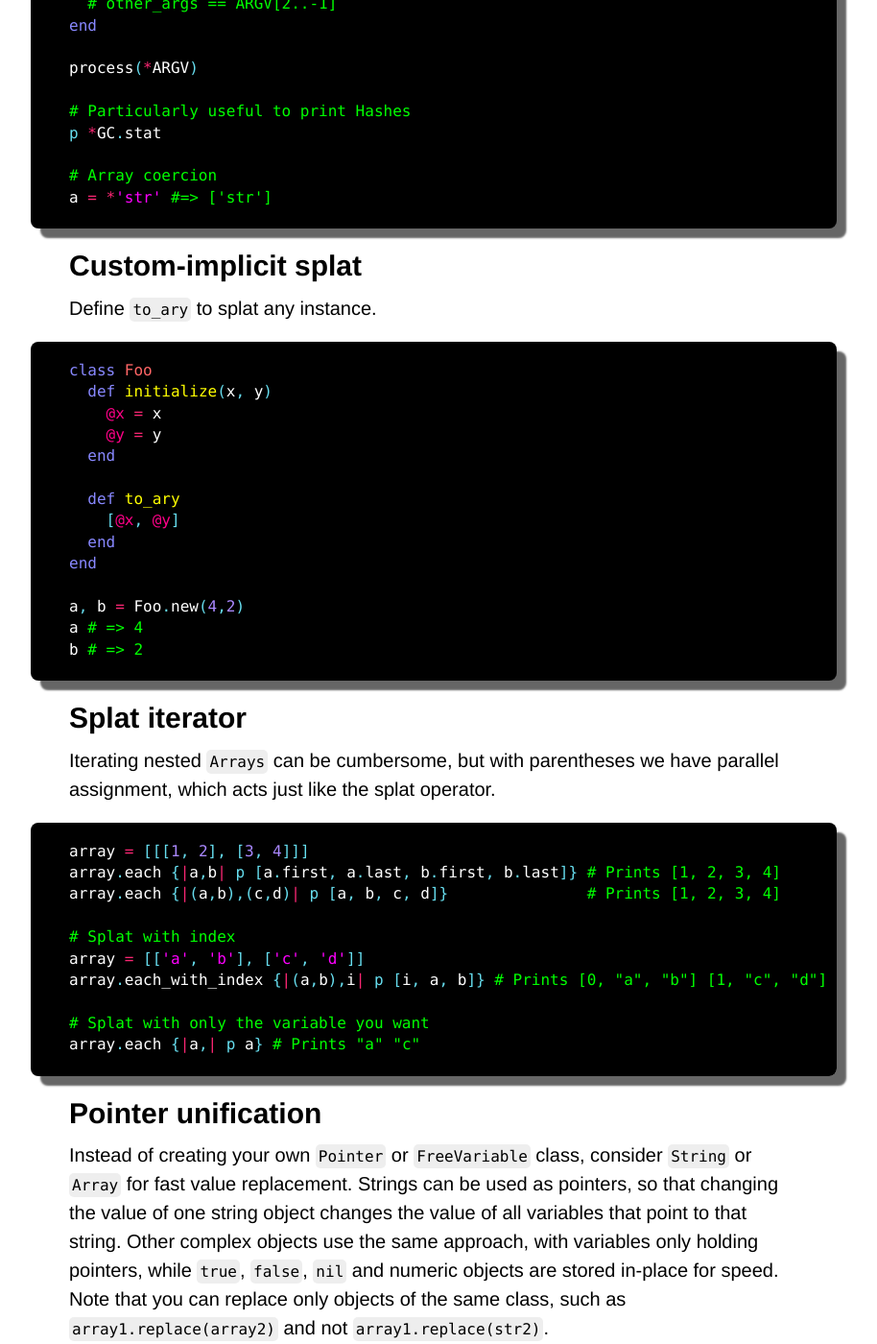
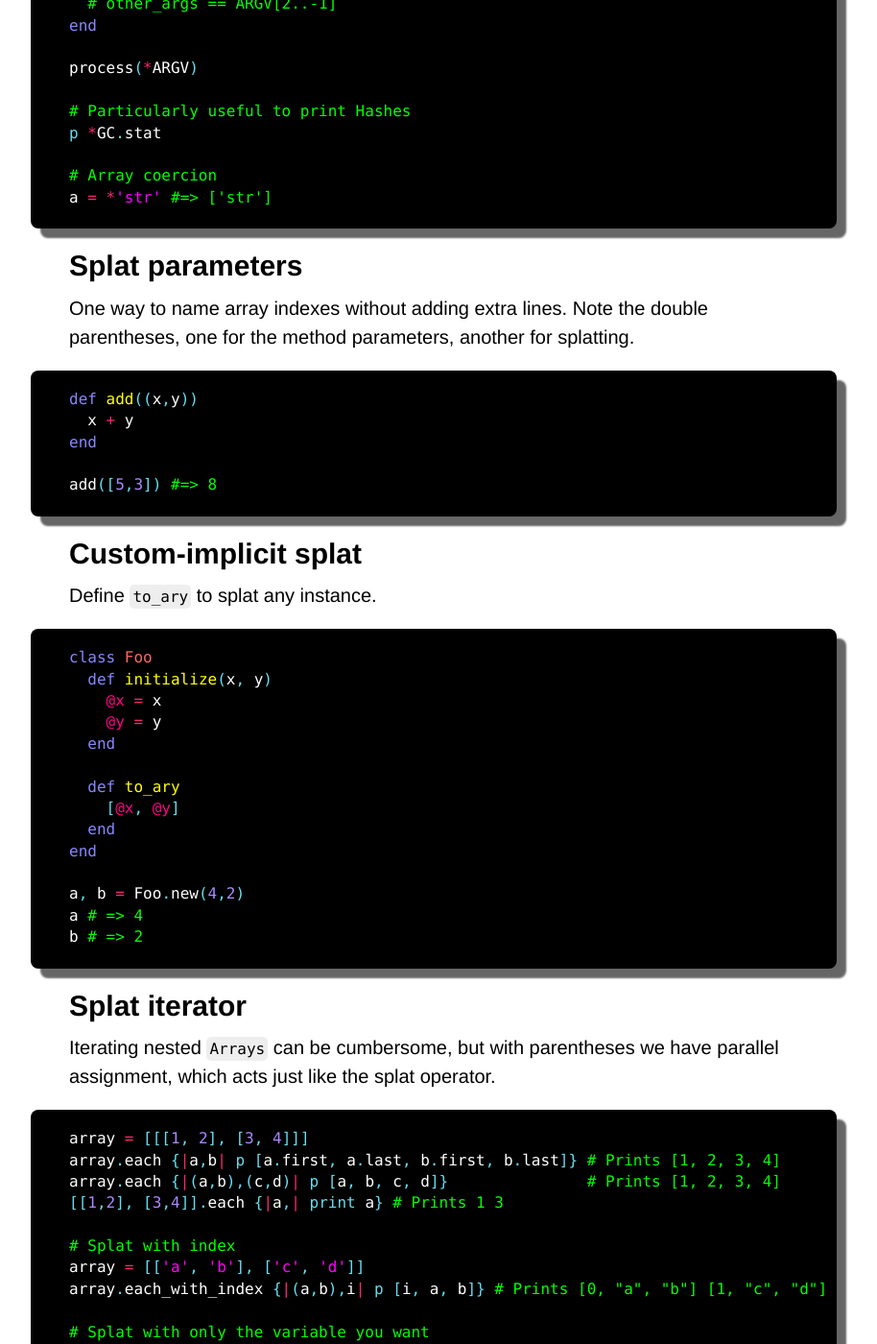
Before and after one commit to Maumagnaguagno/maumagnaguagno.github.io, a Jekyll site: the page built from ruby.md, in a window 1280 px wide and 1400 px high, scrolled down 1498 px. Shown: the whole window at 96% size, without its empty margins (188-1102 px from the left). Built offline with Jekyll 4.4.1, drawn with Linux system fonts in a browser that asks for light colours; our own code applies the rules of GitHub Pages for plain Markdown files.

Commit message:
Add splatting examples to Ruby

````diff
--- a/ruby.md
+++ b/ruby.md
@@ -97,6 +97,18 @@ p *GC.stat
 a = *'str' #=> ['str']
 ```
 
+## Splat parameters
+One way to name array indexes without adding extra lines.
+Note the double parentheses, one for the method parameters, another for splatting.
+
+```ruby
+def add((x,y))
+  x + y
+end
+
+add([5,3]) #=> 8
+```
+
 ## Custom-implicit splat
 Define ``to_ary`` to splat any instance.
 
@@ -124,6 +136,7 @@ Iterating nested ``Arrays`` can be cumbersome, but with parentheses we have para
 array = [[[1, 2], [3, 4]]]
 array.each {|a,b| p [a.first, a.last, b.first, b.last]} # Prints [1, 2, 3, 4]
 array.each {|(a,b),(c,d)| p [a, b, c, d]}               # Prints [1, 2, 3, 4]
+[[1,2], [3,4]].each {|a,| print a} # Prints 1 3
 
 # Splat with index
 array = [['a', 'b'], ['c', 'd']]
````
